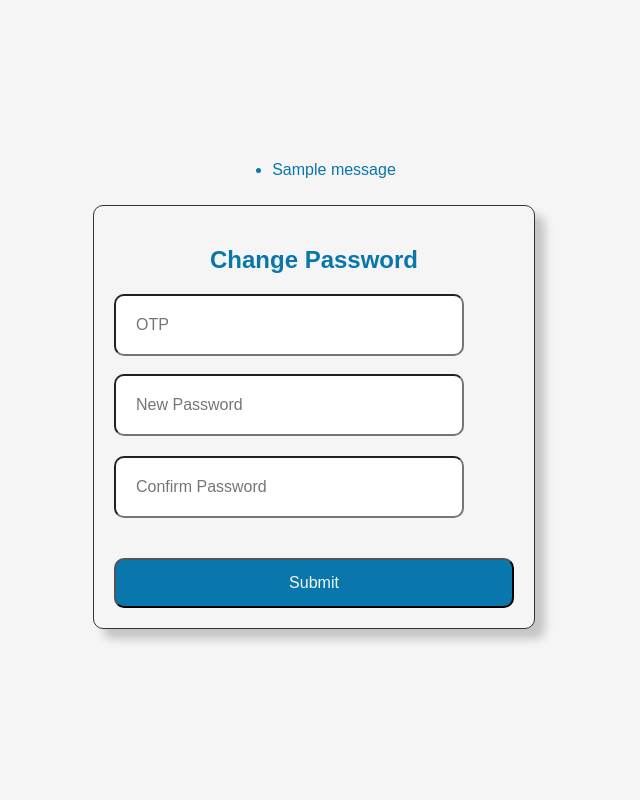
After one commit to anashwara1/LeaveManagementSystem, a Django app: page /change_password/ in a window 1280 px wide. The commit adds this page. Shown: the whole page, without its empty margins (326-966 px from the left). Run offline with Django 4.2, Linux system fonts and the light colour scheme; tables that the repository leaves empty hold one stand-in row (values such as "Sample post"); one stand-in notice (Sample message) is shown.

Commit message:
Added the change password page and the functionality

```diff
--- a/LMS/myapp/urls.py
+++ b/LMS/myapp/urls.py
@@ -18,5 +18,6 @@ urlpatterns = [
     path('applyleave/', views.applyleave, name='applyleave'),
     path('leavehistory/', views.leavehistory, name='leavehistory'),
     path('profile/', views.profile, name='profile'),
+    path('change_password/', views.changepassword, name='changepassword'),
 
 ]
--- a/LMS/myapp/views.py
+++ b/LMS/myapp/views.py
@@ -1,14 +1,19 @@
 from decouple import config
 from django.contrib.auth.decorators import login_required
+from django.contrib.auth.hashers import make_password
 from django.core.mail import send_mail
 from django.shortcuts import render, redirect
 from django.contrib.auth import authenticate, login
 from django.contrib import messages
+from django.template.loader import get_template
+
 from .models import Department, Designation
 from django.contrib.auth.models import User
 from .models import Employees, Department, Designation, Leavebalance, LeaveTypes, LeaveRequest, Managers
 from django.http import HttpResponse
 from django.contrib.auth import get_user_model
+import random
+
 
 # Create your views here.
 
@@ -33,27 +38,47 @@ def logins(request):
 
     return render(request, 'login.html')
 
+
 def forgotpass(request):
+    if request.method == 'POST':
+        email = request.POST['email']
+
+        otp = random.randint(1000, 9999)
+
+        subject = 'Changing Password'
+        message = f'Change your password using this otp : {otp}'
+        from_email = config('EMAIL_HOST_USER')
+        recipient_list = [email]
+        send_mail(subject, message, from_email, recipient_list)
+
+        request.session['reset_otp'] = otp
+        request.session['reset_email'] = email
+
+        messages.success(request, 'Mail is sent. Please check your mail for the otp')
+        return redirect('changepassword')
+
     return render(request, 'forgotpassword.html')
 
-#employee
+
+# employee
 def empdashboard(request):
     return render(request, 'employee/dashboard.html')
 
 
-
-#common
+# common
 def applyleave(request):
     return render(request, 'applyleave.html')
 
+
 def leavehistory(request):
     return render(request, 'leavehistory.html')
+
 
 def profile(request):
     return render(request, 'profile.html')
 
 
-#admin
+# admin
 def register(request):
     departments = Department.objects.values_list('dep_name', flat=True).distinct()
     if request.method == 'POST':
@@ -99,29 +124,55 @@ def register(request):
 def dashboard(request):
     return render(request, 'admin/dashboard.html')
 
+
 def leaveRequest(request):
     return render(request, 'admin/leaveRequest.html')
+
 
 def emppage(request):
     return render(request, 'emppage.html')
 
 
-#retrieving data from database to profile
+def changepassword(request):
+    if request.method == 'POST':
+        newpass = request.POST['newpassword']
+        confirmpass = request.POST['confirmpassword']
+        otp = request.POST['otp']
+        sentotp = request.session.get('reset_otp')
+
+        if int(sentotp)!= int(otp):
+            messages.error(request, f'OTP incorrect. Enter the correct otp{sentotp}')
+        else:
+            if newpass != confirmpass:
+                messages.error(request, 'Password entered must be the same')
+            else:
+                email = request.session.get('reset_email')
+                employee = Employees.objects.get(email=email)
+                employee.password = make_password(newpass)
+                employee.save()
+                del request.session['reset_otp']
+                del request.session['reset_email']
+                messages.success(request, 'Password reset successful')
+                return redirect('login')
+
+    return render(request, 'changepassword.html')
+
+
+# retrieving data from database to profile
 
 @login_required
 def profile(request):
     try:
         employee = Employees.objects.get(email=request.user.email)
 
-
         emp_id = employee.emp_id
         firstname = employee.firstname
         lastname = employee.lastname
         department = employee.department
         try:
-          designation = Designation.objects.get(dep=department)
+            designation = Designation.objects.get(dep=department)
         except Designation.DoesNotExist:
-            designation= None
+            designation = None
         # Name = firstname + " " + lastname
         # department = employee.department
         # designation = department.dep.designation.designation if department and department.dep else None
@@ -134,14 +185,14 @@ def profile(request):
             # Handle the case where leave balance is not found
             leave_balance = None
         return render(request, 'profile.html', {
-            'employee' : employee,
-            'emp_id' : emp_id,
+            'employee': employee,
+            'emp_id': emp_id,
             'firstname': firstname,
             'lastname': lastname,
 
-             'designation' : designation,
-            'department' : department,
-            'leave_balance' : leave_balance,
+            'designation': designation,
+            'department': department,
+            'leave_balance': leave_balance,
             # 'dateOfJoining' : dateOfJoining,
             # 'Manager' :Manager,
         })
--- /dev/null
+++ b/LMS/templates/changepassword.html
@@ -0,0 +1,27 @@
+{% load static %}
+<html>
+<head>
+    <link href="{% static 'css/login.css' %}" rel="stylesheet">
+    <title>Login</title>
+</head>
+<body>
+    {% if messages %}
+        <ul class="messages">
+            {% for message in messages %}
+                <li> {{ message }}</li>
+            {% endfor %}
+        </ul>
+    {% endif %}
+    <form action="#" method="POST">
+        {% csrf_token %}
+        <div class="box">
+            <h2>Change Password</h2>
+            <input class="user" type="number" name="otp" placeholder="OTP" required><br><br>
+            <input class="user" type="password" name="newpassword" placeholder="New Password" required><br>
+            <input class="pass" type="password" name="confirmpassword" placeholder="Confirm Password" required><br>
+            <button>Submit</button><br>
+        </div>
+    </form>
+
+</body>
+</html>
```
Also changed, not shown: LMS/templates/forgotpassword.html (+9 -1 lines).
